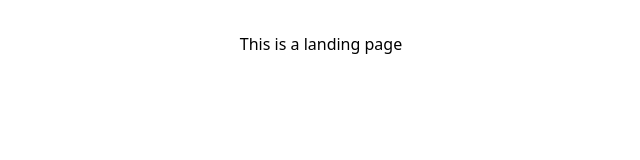
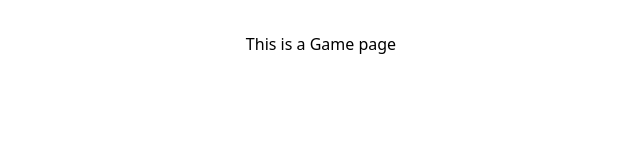
Before and after one commit to ashish-2001/Chessboard, a React (Vite) app in the folder apps/web/: page /game in a window 1280 px wide. Shown: the top 160 px of the page, without its empty margins (319-959 px from the left). Built offline with nearby package versions, Linux system fonts and the light colour scheme.

Commit message:
Added Game

```diff
--- a/apps/web/src/screen/Game.jsx
+++ b/apps/web/src/screen/Game.jsx
@@ -2,7 +2,7 @@ function Game(){
     return (
         <>
             <div>
-                This is a landing page
+                This is a Game page
             </div>
         </>
     )
```
